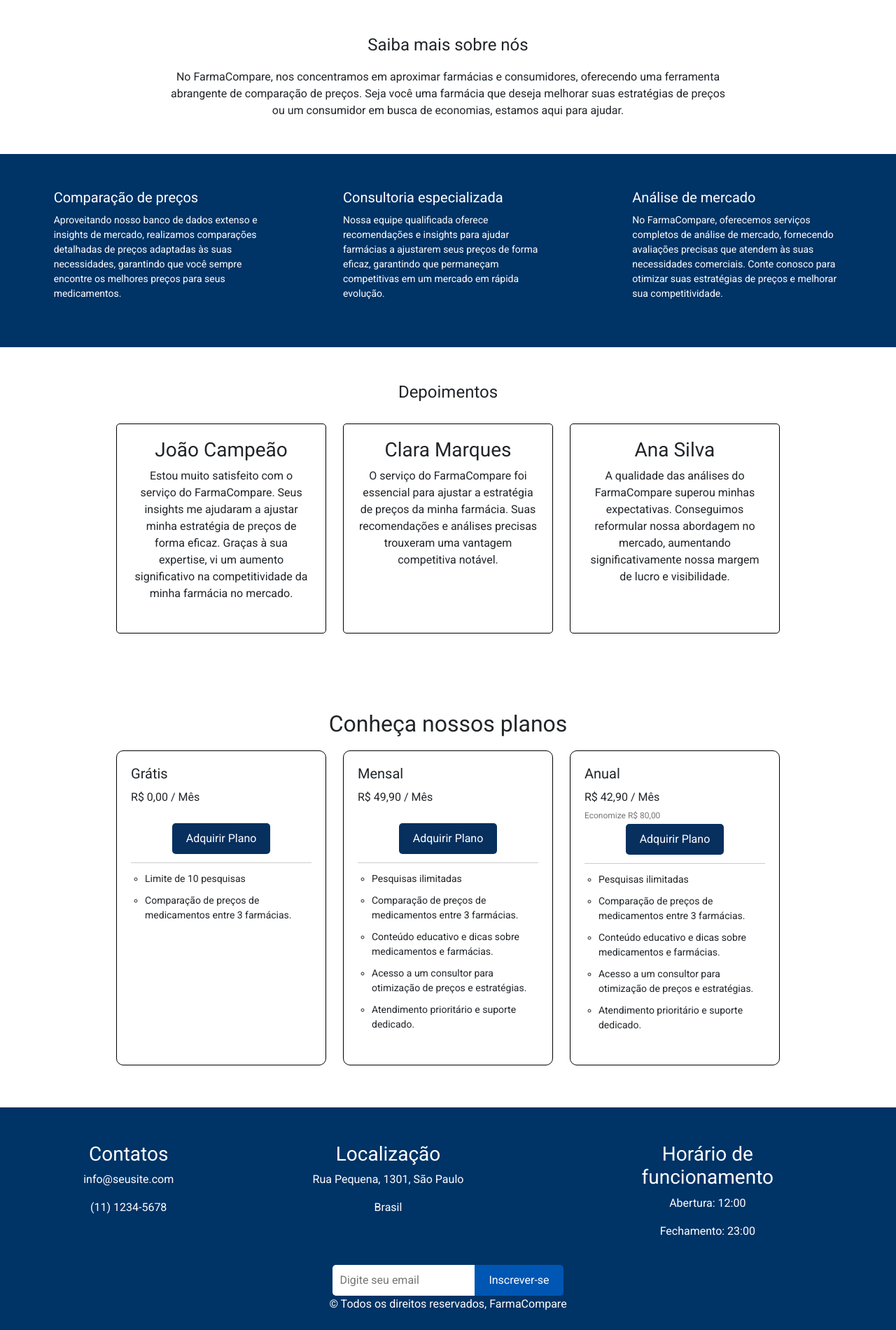
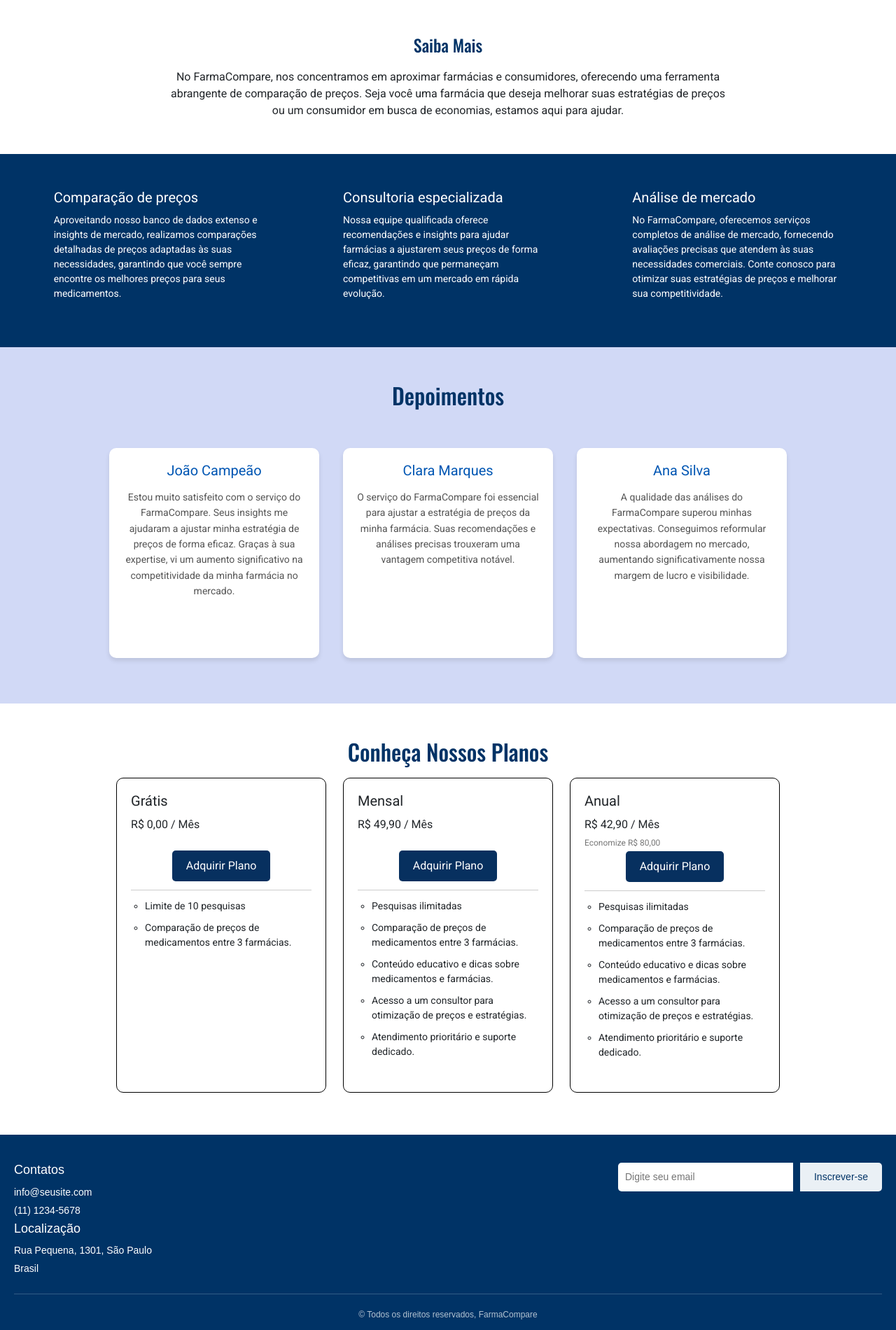
Before and after one commit to miguelfernandeses/FATEC_PI_2SEM_2024, a Django app: page / in a window 1280 px wide. Shown: the part 460-2360 px from the top of the page at 70% size. Run offline with Django 5.2, Linux system fonts and the light colour scheme.

Commit message:
update design

```diff
--- a/FarmaCompare/core/static/css/auth.css
+++ b/FarmaCompare/core/static/css/auth.css
@@ -100,7 +100,7 @@ body {
     background-color: #fff;
     border-radius: 15px;
     width: 980px;
-    height: 55%;
+    height: 60%;
     justify-content: space-between;
     align-items: center;
     position: relative;
--- a/FarmaCompare/core/static/css/index.css
+++ b/FarmaCompare/core/static/css/index.css
@@ -1,3 +1,10 @@
+@import url('https://fonts.googleapis.com/css2?family=Oswald:wght@200..700&display=swap');
+
+h2 {
+  font-family: "Oswald", sans-serif;
+  color: #003366;
+}
+
 body {
     margin: 0;
     font-family: 'Roboto', sans-serif;
@@ -233,23 +240,46 @@ body {
     display: block;
     margin-top: 10px;
   }
+
 .testimonials {
   text-align: center;
   padding: 50px 20px;
+  background-color: #d1d9f6;
 }
+
 .testimonials h2 {
-    font-size: 24px;
-    margin-bottom: 20px;
+    font-size: 32px;
+    margin-bottom: 40px;
 }
+
 .testimonials .testimonial {
     display: inline-block;
-    width: 300px;
-    border: 1px solid #000000;
+    max-width: 300px; /* Limita a largura máxima */
+    min-height: 300px; /* Define a altura mínima */
+    background: white;
     padding: 20px;
-    margin: 10px;
-    border-radius: 5px;
-    min-height: 300px;
+    margin: 15px;
+    border-radius: 10px;
+    box-shadow: 0 4px 6px rgba(0, 0, 0, 0.1);
+    transition: transform 0.3s, box-shadow 0.3s;
     vertical-align: top;
+}
+
+.testimonials .testimonial:hover {
+    transform: translateY(-10px); /* Efeito de movimento */
+    box-shadow: 0 8px 15px rgba(0, 0, 0, 0.2); /* Destaque na sombra */
+}
+
+.testimonials .testimonial h3 {
+    font-size: 20px;
+    margin-bottom: 15px;
+    color: #0056b3; /* Título destacado */
+}
+
+.testimonials .testimonial p {
+    font-size: 14px;
+    line-height: 1.6;
+    color: #555; /* Texto suave */
 }
 
 .plans {
@@ -340,36 +370,74 @@ body {
 .footer {
   background-color: #003366;
   color: white;
-    padding: 50px 20px;
-    text-align: center;
+  padding: 40px 20px;
+  font-family: Arial, sans-serif;
+  font-size: 14px;
 }
-  .footer .contact-info {
+
+.footer-content {
   display: flex;
-    justify-content: space-around;
+  flex-wrap: wrap;
+  justify-content: space-between;
+  align-items: flex-start;
+  gap: 20px;
+  border-bottom: 1px solid rgba(255, 255, 255, 0.2);
+  padding-bottom: 20px;
   margin-bottom: 20px;
 }
-  .footer .contact-info div {
-    max-width: 300px;
+
+.contact-info div {
+  max-width: 250px;
 }
-  .footer .subscribe {
+
+.contact-info h3 {
+  font-size: 18px;
+  margin-bottom: 10px;
+  color: #ffffff;  /* Destaque nos títulos */
+}
+
+.contact-info p {
+  margin: 5px 0;
+}
+
+.subscribe {
   display: flex;
   justify-content: center;
   align-items: center;
+  gap: 10px;
 }
-  .footer .subscribe input {
+
+.subscribe input {
   padding: 10px;
-    font-size: 16px;
+  font-size: 14px;
   border: none;
   border-radius: 5px 0 0 5px;
+  width: 250px;
 }
-  .footer .subscribe button {
-    background-color: #0056b3;
-    color: white;
+
+.subscribe button {
+  background-color: #eaf0f5;
+  color: #003366;
   border: none;
   padding: 10px 20px;
-    font-size: 16px;
+  font-size: 14px;
   cursor: pointer;
   border-radius: 0 5px 5px 0;
+  transition: background-color 0.3s ease;
+}
+
+.subscribe button:hover {
+  background-color: #3d6bdf;
+}
+
+.footer-bottom {
+  text-align: center;
+  font-size: 12px;
+  color: rgba(255, 255, 255, 0.7);
+}
+
+.footer-bottom p {
+  margin: 0;
 }
 
 
--- a/FarmaCompare/core/templates/auth.html
+++ b/FarmaCompare/core/templates/auth.html
@@ -68,7 +68,6 @@
                             <div class="error">{{ form.senha.errors.0 }}</div>
                         {% endif %}
                     </label>
-
                     <button class="btn btn-second">Cadastrar</button>
                 </form>
 
--- a/FarmaCompare/core/templates/index.html
+++ b/FarmaCompare/core/templates/index.html
@@ -61,7 +61,7 @@
     </section>
 
     <section class="about">
-        <h2>Saiba mais sobre nós</h2>
+        <h2>Saiba Mais</h2>
         <p>No FarmaCompare, nos concentramos em aproximar farmácias e consumidores, oferecendo uma ferramenta abrangente de comparação de preços. Seja você uma farmácia que deseja melhorar suas estratégias de preços ou um consumidor em busca de economias, estamos aqui para ajudar.</p>
     </section>
 
@@ -100,7 +100,7 @@
     </section>
 
     <section id="plans" class="plans">
-        <h2>Conheça nossos planos</h2>
+        <h2>Conheça Nossos Planos</h2>
         <div class="plan">
             <h3 class="plan-title">Grátis</h3>
             <p class="plan-price">R$ 0,00 / Mês</p>
@@ -156,6 +156,7 @@
     </section>
 
     <footer class="footer">
+        <div class="footer-content">
             <div class="contact-info">
                 <div>
                     <h3>Contatos</h3>
@@ -167,17 +168,15 @@
                     <p>Rua Pequena, 1301, São Paulo</p>
                     <p>Brasil</p>
                 </div>
-            <div>
-                <h3>Horário de funcionamento</h3>
-                <p>Abertura: 12:00</p>
-                <p>Fechamento: 23:00</p>
-            </div>
             </div>
             <div class="subscribe">
                 <input type="email" placeholder="Digite seu email">
                 <button>Inscrever-se</button>
             </div>
+        </div>
+        <div class="footer-bottom">
             <p>© Todos os direitos reservados, FarmaCompare</p>
+        </div>
     </footer>
 
     <script src="{% static 'js/header.js' %}"></script>
```
Also changed, not shown: FarmaCompare/core/static/css/main.css (+53 -20 lines), FarmaCompare/core/templates/main.html (+5 -5 lines). Lines whose indentation alone changed are shown as unchanged.
